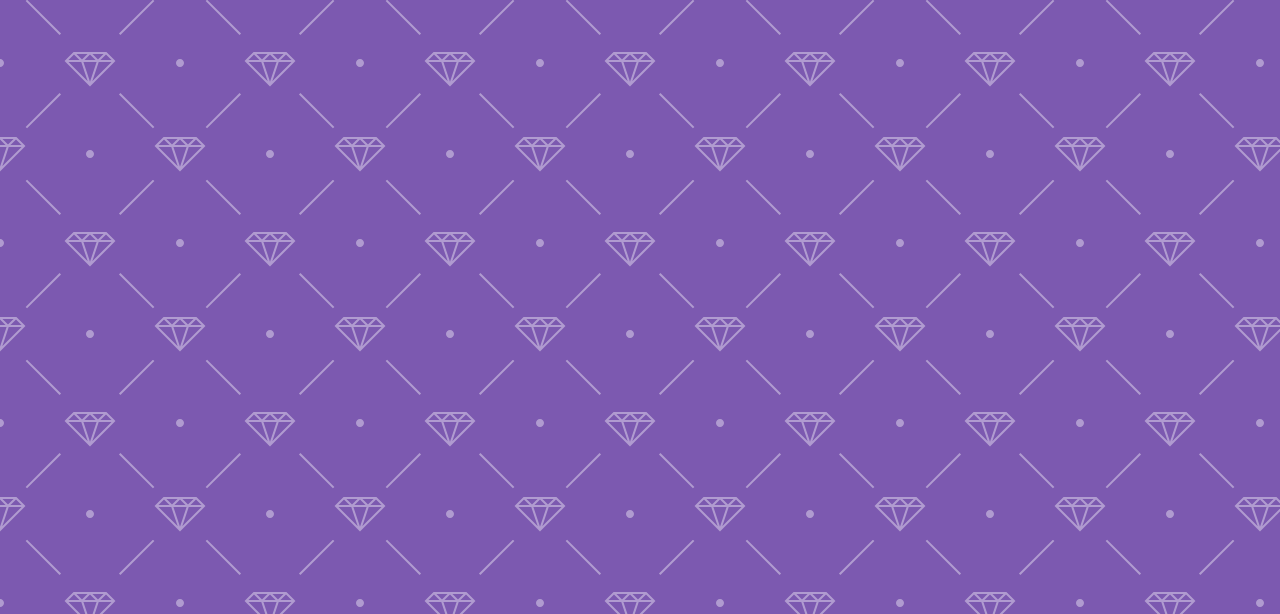
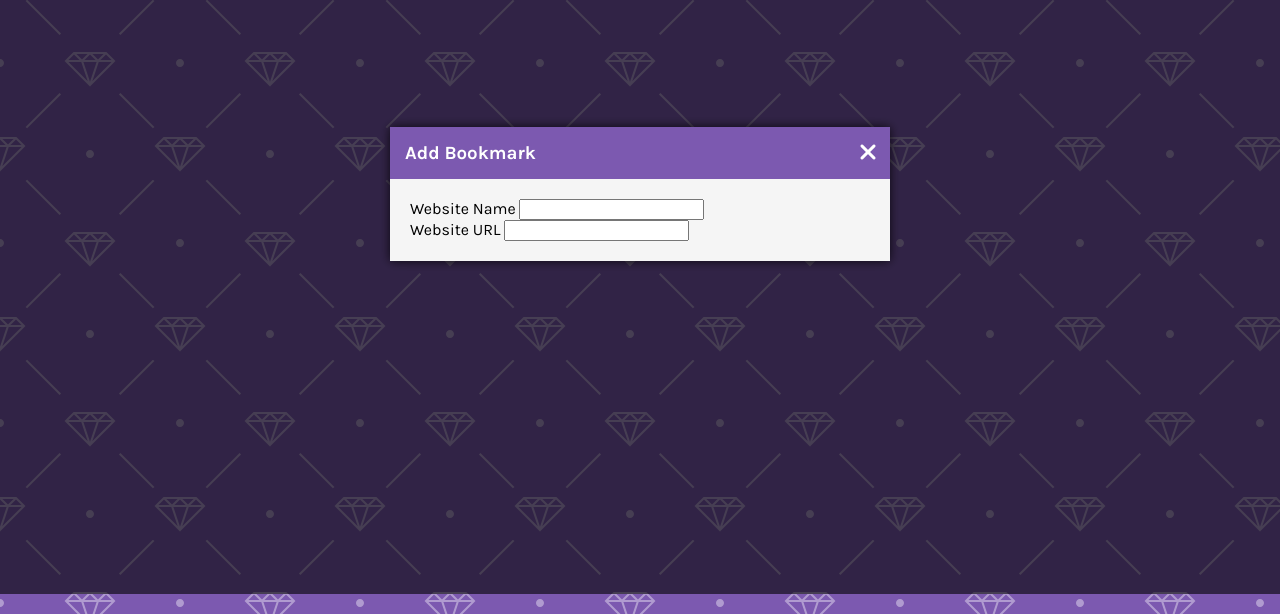
Before and after one commit to dantvi/book-keeper, a plain HTML site: page index.html in a window 1280 px wide. Shown: the part 206-820 px from the top of the page. Drawn offline with Linux system fonts and the light colour scheme.

Commit message:
building modal

```diff
--- a/index.html
+++ b/index.html
@@ -35,6 +35,29 @@
             </div>
         </div>
     </div>
+    <!-- Modal -->
+    <div class="modal-container show-modal" id="modal">
+        <div class="modal">
+            <i class="fa-solid fa-xmark close-icon" id="close-modal"></i>
+            <div class="modal-header">
+                <h3>Add Bookmark</h3>
+            </div>
+            <div class="modal-content">
+                <form id="bookmark-form">
+                    <!-- Website Name -->
+                    <div class="form-group">
+                        <label for="website-name" class="form-label">Website Name</label>
+                        <input type="text" class="form-input" id="website-name">
+                    </div>
+                    <!-- Website URL -->
+                    <div class="form-group">
+                        <label for="website-url" class="form-label">Website URL</label>
+                        <input type="text" class="form-input" id="website-url">
+                    </div>
+                </form>
+            </div>
+        </div>
+    </div>
     <!-- Script -->
     <script src="script.js"></script>
 </body>
--- a/style.css
+++ b/style.css
@@ -3,6 +3,7 @@
 :root {
   --primary-color: #7c59b0;
   --secondary-color: #FFFFFF;
+  --whitesmoke: #f5f5f5;
   --border-radius: 5px;
 }
 
@@ -89,6 +90,66 @@ a:active {
   margin-right: 5px;
 }
 
+/* Modal */
+.modal-container {
+  background: rgba(0, 0, 0, 0.6);
+  display: none;
+  position: fixed;
+  top: 0;
+  left: 0;
+  right: 0;
+  bottom: 0;
+}
+
+.show-modal {
+  display: flex;
+  justify-content: center;
+  align-items: center;
+}
+
+.modal {
+  background: var(--secondary-color);
+  box-shadow: 0 0 10px rgba(0, 0, 0, 0.8);
+  max-width: 95%;
+  width: 500px;
+  animation: modalopen 1s;
+}
+
+@keyframes modalopen {
+  from {
+    opacity: 0;
+  }
+
+  to {
+    opacity: 1;
+  }
+}
+
+.close-icon {
+  float: right;
+  color: var(--secondary-color);
+  font-size: 24px;
+  position: relative;
+  top: 13px;
+  right: 13px;
+  cursor: pointer;
+}
+
+.modal-header {
+  background: var(--primary-color);
+  color: var(--secondary-color);
+  padding: 15px;
+}
+
+h3 {
+  margin: 0;
+}
+
+.modal-content {
+  padding: 20px;
+  background: var(--whitesmoke);
+}
+
 /* Media Query: Large Smartphone (Vertical) */
 @media screen and (max-width: 600px) {
   .container {
```
